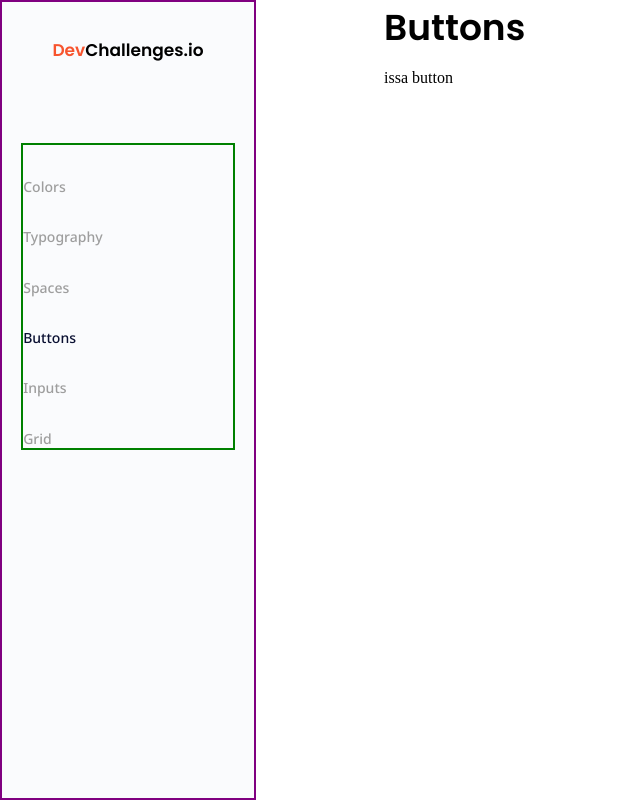
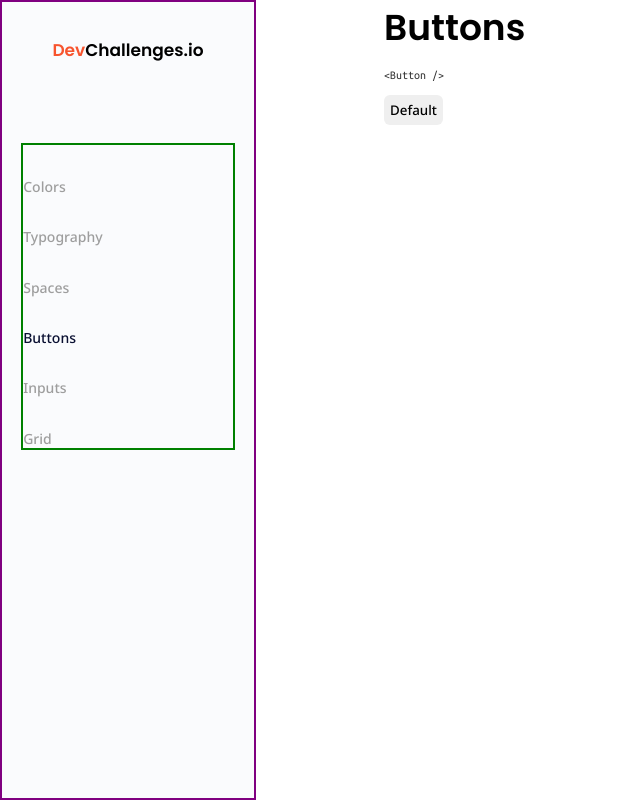
Before and after one commit to sidramwaseem/Button-Component, a React (Create React App) app: page / in a window 1280 px wide. Shown: the whole page, without its empty margins (0-640 px from the left). Built offline with nearby package versions, Linux system fonts and the light colour scheme.

Commit message:
update button.jsx

```diff
--- a/src/components/Buttons/Buttons.jsx
+++ b/src/components/Buttons/Buttons.jsx
@@ -1,12 +1,13 @@
-import React from 'react';
-import './Buttons.css';
+import React from "react";
+import "./Buttons.css";
 
 function Buttons() {
   return (
-    <div>
-      issa button
-    </div>
-  )
+    <aside>
+    <p className="btn-head">&lt;Button /&gt;</p>
+      <button>Default</button>
+    </aside>
+  );
 }
 
-export default Buttons
+export default Buttons;
```
